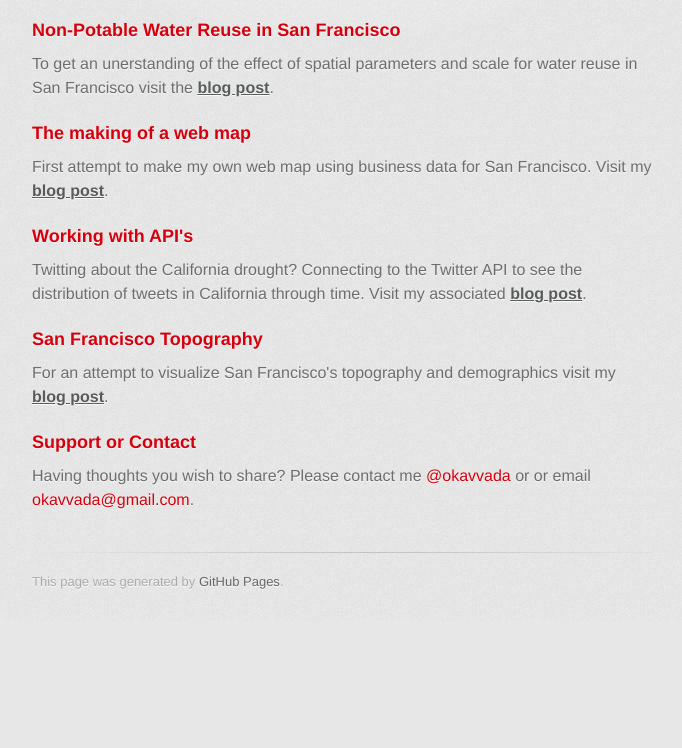
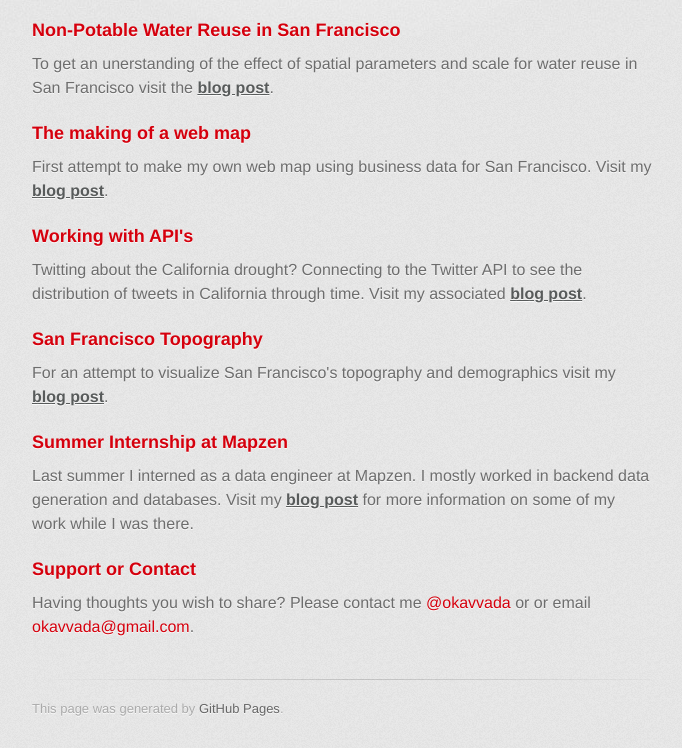
Before and after one commit to okavvada/okavvada.github.io, a plain HTML site: page index.html in a window 1280 px wide. Shown: the part 538-1286 px from the top of the page, without its empty margins (298-980 px from the left). Before the commit the page ends 1159 px from the top, so only its background shows below. Drawn offline with Linux system fonts and the light colour scheme; a web font is replaced by a local one.

Commit message:
add internship

```diff
--- a/index.html
+++ b/index.html
@@ -59,6 +59,11 @@ My skills range from spatial modeling, control and optimization to modern data a
 <p>For an attempt to visualize San Francisco's topography and demographics visit my <a class="blog_link" href="https://www.ocf.berkeley.edu/~okavvada/2016/09/08/exercise-2-wordpress-post/">blog post</a>.</p>
 
 <h3>
+<a class="anchor" aria-hidden="true"><span aria-hidden="true"></span></a>Summer Internship at Mapzen</h3>
+
+<p>Last summer I interned as a data engineer at Mapzen. I mostly worked in backend data generation and databases. Visit my <a class="blog_link" href="https://mapzen.com/blog/wikipedia-data/">blog post</a> for more information on some of my work while I was there.</p>
+
+<h3>
 <a id="support-or-contact" class="anchor" href="#support-or-contact" aria-hidden="true"><span aria-hidden="true" class="octicon octicon-link"></span></a>Support or Contact</h3>
 
 <p>Having thoughts you wish to share? Please contact me <a href="https://github.com/okavvada">@okavvada</a> or or email <a href="mailto:okavvada@gmail.com"></a><a href="mailto:okavvada@gmail.com">okavvada@gmail.com</a>.</p>
```
